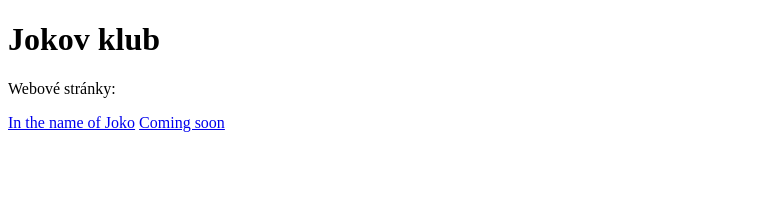
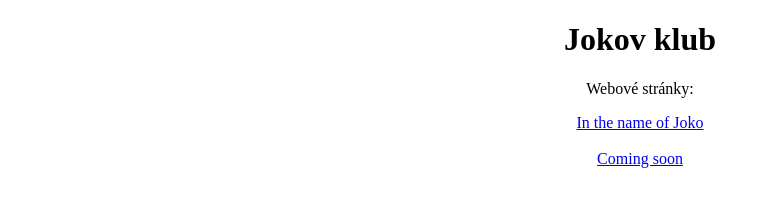
Before and after one commit to Herr-23/justsomerandomstuff.github.io, a plain HTML site: page index.html in a window 1280 px wide. Shown: the whole page, without its empty margins (0-770 px from the left). Drawn offline with Linux system fonts and the light colour scheme.

Commit message:
Update index.html

```diff
--- a/index.html
+++ b/index.html
@@ -4,12 +4,12 @@
 <title>Klub Joka</title>
 </head>
 <body>
-
+<center>
 <h1>Jokov klub</h1>
 <p>Webové stránky:</p>
-<a href=https://herr-23.github.io/justsomerandomstuff.github.io.joko.p1/>In the name of Joko</a>
-<a href=https://herr-23.github.io/justsomerandomstuff.github.io.joko.p2/>Coming soon</a>
-
+<a href=https://herr-23.github.io/justsomerandomstuff.github.io.joko.p1/>In the name of Joko</a><br><br>
+<a href=https://herr-23.github.io/justsomerandomstuff.github.io.joko.p2/>Coming soon</a><br>
+</center>
 
 </body>
 </html>
```
